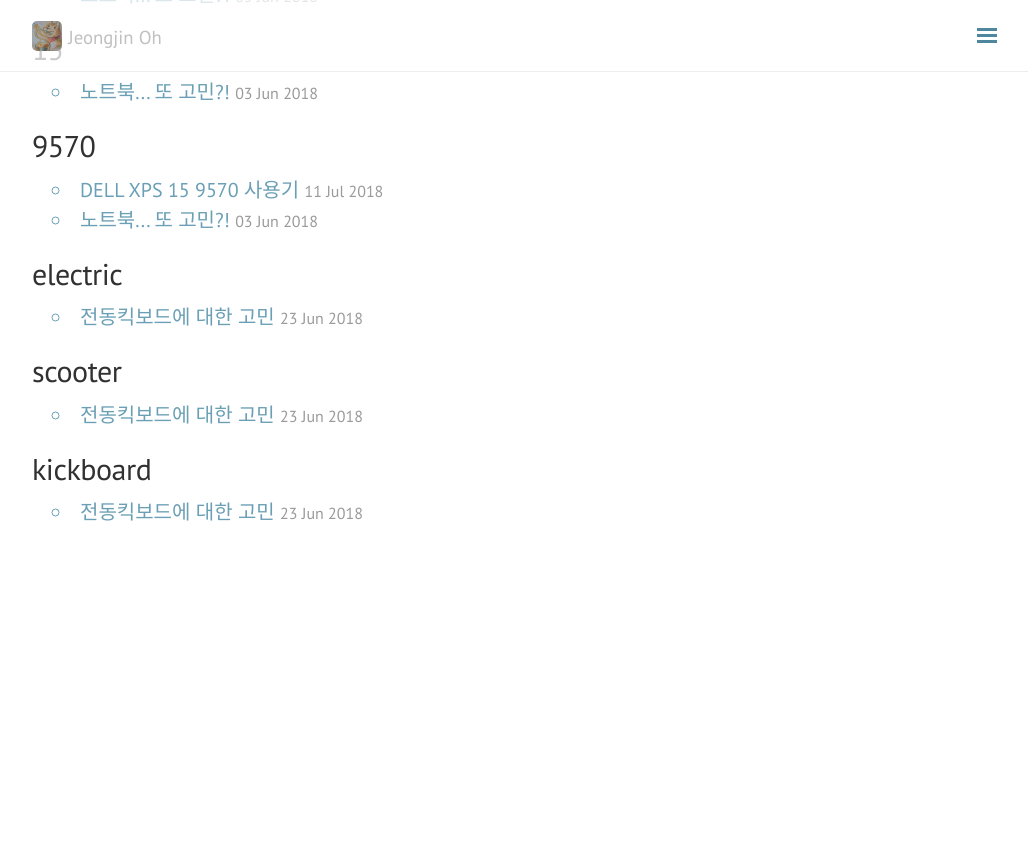
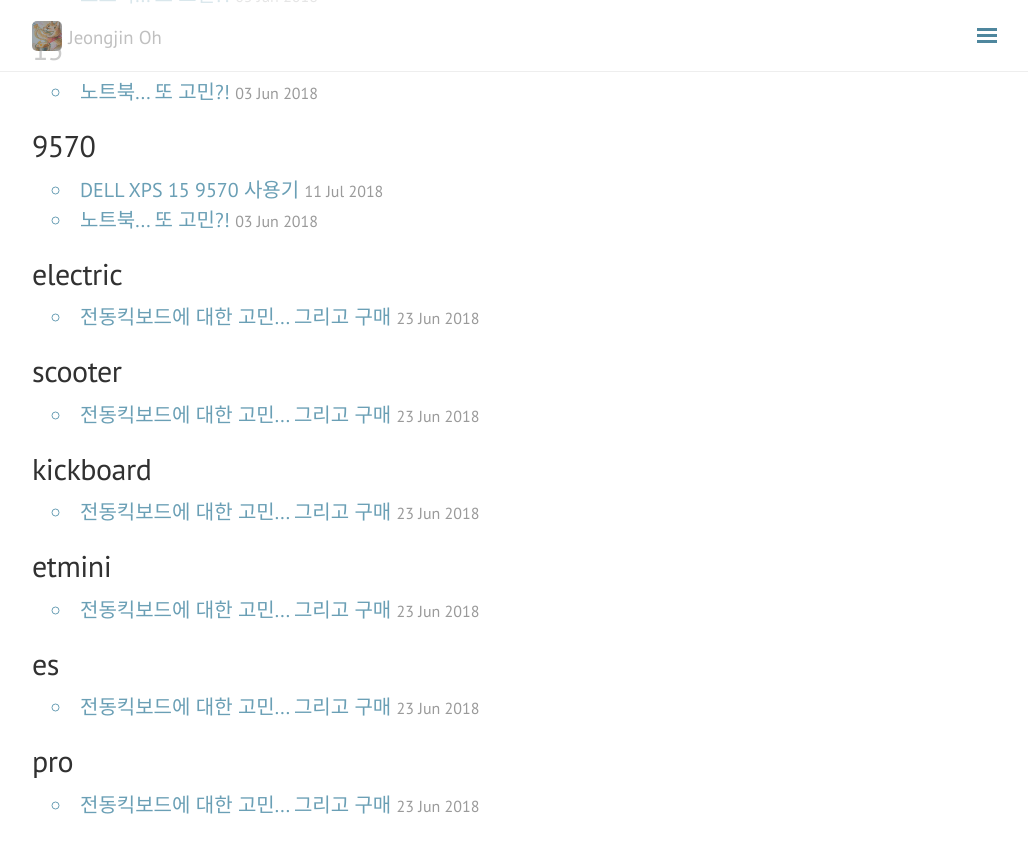
Before and after one commit to onsemy/onsemy.me, a Jekyll site: the page built from blog/tags.html, in a window 1280 px wide and 900 px high, scrolled down 4435 px. Shown: the top 853 px of the window, without its empty margins (248-1276 px from the left). Built offline with Jekyll 4.4.1, drawn with Linux system fonts in a browser that asks for light colours; nearby versions of some CDN libraries; comment, search, counter and statistics services are not loaded; before the commit the page ends 5042 px from its top, so only the background shows below that.

Commit message:
작성중

```diff
--- a/_posts/2018-6-23-Consider-To-Electric-Scooter.md
+++ b/_posts/2018-6-23-Consider-To-Electric-Scooter.md
@@ -1,10 +1,10 @@
 ---
 layout: post
-title: 전동킥보드에 대한 고민
+title: 전동킥보드에 대한 고민... 그리고 구매
 date: 2018-06-23 15:54:00
 author: Jeongjin Oh
 categories: Life
-tags: electric scooter kickboard
+tags: electric scooter kickboard etmini es pro
 ---
 
 어느덧 회사에 다닌지 오늘부로 2개월을 채웠다. 처음 출퇴근을 `마을버스-6호선-3호선`으로 했는데, 갈아타는 절차가 너무 귀찮고 앉아서 가지 못하는 경우가 대부분이었던지라, 약간의 리스크를 감수해가며 `한방에 갈 수 있는 버스`를 통해서 통근을 하고 있었다. 출근 시간에 앉아서 갈 수 있는 기회가 많이 있고, 남산 터널에서 사고만 나지 않는다면 1시간 내외의 시간으로 무난하게 출근이 가능했던지라 첫 주를 제외하고는 계속 버스 통근을 이어갔다.
@@ -14,49 +14,56 @@ tags: electric scooter kickboard
 1. 대중교통(버스, 지하철)과 연계성이 뛰어난 가벼운 것
 2. 편도 20km를 1시간 이내로 주파 가능한 것
 
-`1번`의 경우 접어서 버스를 타도 괜찮을 만하면서 집 언덕을 충분히 오를 수 있는 것을 찾아보고 있지만, 생각보다 그런 물건은 몇 개 없었다. 우리집의 언덕 진입로 중 한 곳을 어플리케이션 각도기로 재보니 대략 15도 이상인 것 같았다. 현재 출시된 경량 제품군 중에서는 그만한 등판 능력이 있는 것은 사실상 전무하다고 보아도 될 것이다. 그렇다고 `2번`을 선택하기에는 집에서 건조대로 전락해버린 나의 전기 자전거가 너무 불쌍하다 (...) 그리고 `2번`에 대해서 다시 생각을 해보니 1시간동안 서서 가야 한다는 것이 매우 걸려서 사실상 논외로 치게 되었다. 앉아서 갈 수 있는 옵션도 있지만, 그럴 바엔 차라리 스쿠터를 사는게 나을 것 같기도 하다. 그리고 아직 대한민국의 법률 상으로는 자전거 도로, 인도 등의 진입은 금지되어 있고, 적발 시 과태료를 먹을 수 있다. 그렇다고 차도에서 굴리자니 매우 불안한 것은 사실이다.
+*1번*의 경우 접어서 버스를 타도 괜찮을 만하면서 집 언덕을 충분히 오를 수 있는 것을 찾아보고 있지만, 생각보다 그런 물건은 몇 개 없었다. 우리집의 언덕 진입로 중 한 곳을 어플리케이션 각도기로 재보니 대략 15도 이상인 것 같았다. 현재 출시된 경량 제품군 중에서는 그만한 등판 능력이 있는 것은 사실상 전무하다고 보아도 될 것이다. 그렇다고 *2번*을 선택하기에는 집에서 건조대로 전락해버린 나의 전기 자전거가 너무 불쌍하다 (...) 그리고 *2번*에 대해서 다시 생각을 해보니 1시간동안 서서 가야 한다는 것이 매우 걸려서 사실상 논외로 치게 되었다. 앉아서 갈 수 있는 옵션도 있지만, 그럴 바엔 차라리 스쿠터를 사는게 나을 것 같기도 하다. 그리고 아직 대한민국의 법률 상으로는 자전거 도로, 인도 등의 진입은 금지되어 있고, 적발 시 과태료를 먹을 수 있다. 그렇다고 차도에서 굴리자니 매우 불안한 것은 사실이다.
 
-그리하여 일단 `1번`의 조건으로 제품들을 추려보았다.
+그리하여 일단 *1번*의 조건으로 제품들을 추려보았다.
+
+---
 
 ### 1. 아이보트 그램
 
-![출처: 모토벨로 홈페이지]()
+![출처: 모토벨로 홈페이지](/images/2018-6-23-Consider-To-Electric-Scooter/1.jpg)
 
 `모토벨로`사에서 판매중인 모델이다. 전륜 BLDC 250W 모터에 전/후륜이 5.5인치 솔리드 타이어로 되어있고 배터리는 5.8ah의 킥보드이다. 가장 큰 특징은 3단 폴딩이 되어 폴딩 후에 매우 컴팩트한 사이즈가 된다는 것인데, 그럼에도 불구하고 무게가 11Kg이나 나간다. 가격은 40만원 후반인데, 가끔 하는 행사에서 싸게 살 수 있는 것 같다. 오늘 직접 매장에 방문하여 시승을 해보았는데, 핸들 부분에 유격이 있는 것 같아서 주행할 때 다소 불안한 감이 있었다.
 
 ### 2. 유로잭 듀얼
 
-![출처: 유로휠 홈페이지]()
+![출처: 유로휠 홈페이지](/images/2018-6-23-Consider-To-Electric-Scooter/2.jpg)
 
 `유로휠`사에서 판매중인 모델이다. 전/후륜 BLDC 250W 모터가 달린 듀얼 모터 모델이다. 바퀴는 5.5인치 솔리드 타이어로 되어있고 배터리는 10.4ah, 무게는 12.4Kg이다. 가격은 60만원 후반으로 이 제품 또한 행사 가격이 되면 50만원대로 구매가 가능한 것으로 보인다. `아이보트 그램`에 비해 무게와 폴딩 후 크기가 다소 나가지만, 듀얼 모터가 장착되어 있어 오르막에서의 파워는 훨씬 더 좋을 것으로 예상된다. 기회가 된다면 시승을 해보고 싶다.
 
 ### 2-1. 유로잭 S
 
-![출처: 유로휠 홈페이지]()
+![출처: 유로휠 홈페이지](/images/2018-6-23-Consider-To-Electric-Scooter/2-1.jpg)
 
 `유로휠`사에서 판매중인 싱글 모터 모델이다. 위에서 듀얼인 것이 싱글인 것과 배터리가 14ah로 늘어난 것이 차이점이고, 40만원대이다.
 
 ### 3. ETMINI ES Pro
 
-![출처: 허니비]()
+![출처: 허니비](/images/2018-6-23-Consider-To-Electric-Scooter/3.png)
 
 중국 어딘가의 회사에서 만든 모델인 것 같다. 국내에서 정식 수입하는 업체는 없는 것으로 파악된다. 30만원대의 가성비 끝판왕이라고 불리우는 모델이다. 전륜 BLDC 250W 모터가 달렸는데 등판력이 상당히 좋다고 알려져있다. 바퀴도 5.5인치 솔리드 타이어이며 배터리도 6.6ah, 무게 또한 9Kg으로 상당히 가볍다. 게다가 스마트폰 앱으로 킥보드의 상황이나 설정도 가능하다고 하니 굉장히 좋은 것 같다. 문제는 정식 수입된 것이 아니기 때문에 사후처리가 불편하고, A/S도 단 한 군데에서만 해준다고 한다.
 
 ### 4. 스피드웨이 나노 프로
 
-![출처: 미니모터스]()
+![출처: 미니모터스](/images/2018-6-23-Consider-To-Electric-Scooter/4.jpg)
 
 `미니모터스`사에서 판매중인 모델이다. 전륜 250W 모터가 달렸고 5.5인치 솔리드 타이어가 전/후륜에 달려있다. 배터리는 6.4ah. 아마 지금까지 나온 킥보드 중 가장 가벼운 무게를 자랑하는 모델일 것이다. 8.1Kg밖에 되지 않는데, 나의 자전거보다 10Kg이나 가볍다 (...)
 
 ### 번외(?). ETMINI Pro+
 
-![출처: 미니모터스]()
+![출처: 미니모터스](/images/2018-6-23-Consider-To-Electric-Scooter/misc.jpg)
 
 `미니모터스`에서 판매중인(?) 모델이다. 모터는 최대 600W, 배터리 용량도 늘었다. 하지만 가격도 100만원에 육박한다 (...)
 
+---
 
 일단 경량형 킥보드의 공통점은 `전자식/풋 브레이크`, `배터리 크기가 작음`, `5.5인치 바퀴`로 정리가 될 것 같다. 사실 대중교통 연계(출퇴근)를 포기한다면 선택지가 상당히 많아지면서 다양한 제품을 고를 수 있겠지만 지금까지의 내 생활 패턴으로 봤을 때 약속이 없다면 집 밖을 나가지 않으므로 자전거처럼 건조대행이 될 것 같았다 (...)
 
-어쨌든 나 혼자 이렇게 고민하는 동안, 친구는 모토벨로의 `아이보트 그램`을 구매했다. 친구에게는 딱 맞는 조건의 물건인 것 같다. 하지만 헤어진 후 잠깐 시운전 중에 언덕은 절대 안된다는 것을 깨달았단다. 시승하고 사도 결국은 모든 것을 파악할 수는 없다는 걸 깨닫게 되었다.
+어쨌든 나 혼자 이렇게 고민하는 동안, 친구는 모토벨로의 `아이보트 그램`을 구매했다. 친구에게는 딱 맞는 조건의 물건인 것 같다. 하지만 헤어진 후 잠깐 시운전 중에 언덕은 절대 안된다는 것을 깨달았단다. 시승하고 사도 결국은 모든 것을 파악할 수는 없다는 걸 깨닫게 되었다. 그리고 그 친구는 결국 2번의 수리 끝에 같은 회사의 상위 모델로 교환을 했다고 한다. 교환한 모델은 만족스러웠는지 군말없이 타고 있다.
 
-아, 그리고 참고로 이 글은 [지난번 고민했던 DELL XPS 15 9570]({{ site.baseurl }}/life/2018-6-3-Reconsider-To-New-Laptop)으로 작성하고 있다 (...) 이것과 관련해서는 조만간 포스팅을 하도록 하겠다.
+~~아, 그리고 참고로 이 글은 [지난번 고민했던 DELL XPS 15 9570]({{ site.baseurl }}/life/2018-6-3-Reconsider-To-New-Laptop)으로 작성하고 있다 (...) 이것과 관련해서는 조만간 포스팅을 하도록 하겠다.~~이미 후기까지 써버렸다. 사실 이 글 다음에 사용기 글이 올라올 예정이었는데, 사용기 글이 먼저 매듭지어져서 없던 일이 되었다.
+
+그렇게 정해진 나의 첫 전동킥보드는 바로 *3번*의 `ETMINI ES PRO`되시겠다.
+
+![ETMINI ES PRO](/images/2018-6-23-Consider-To-Electric-Scooter/5.jpg)
```
Also changed, not shown: images/2018-6-23-Consider-To-Electric-Scooter/3.png (added), images/2018-6-23-Consider-To-Electric-Scooter/4.jpg (added), 1 other file.
